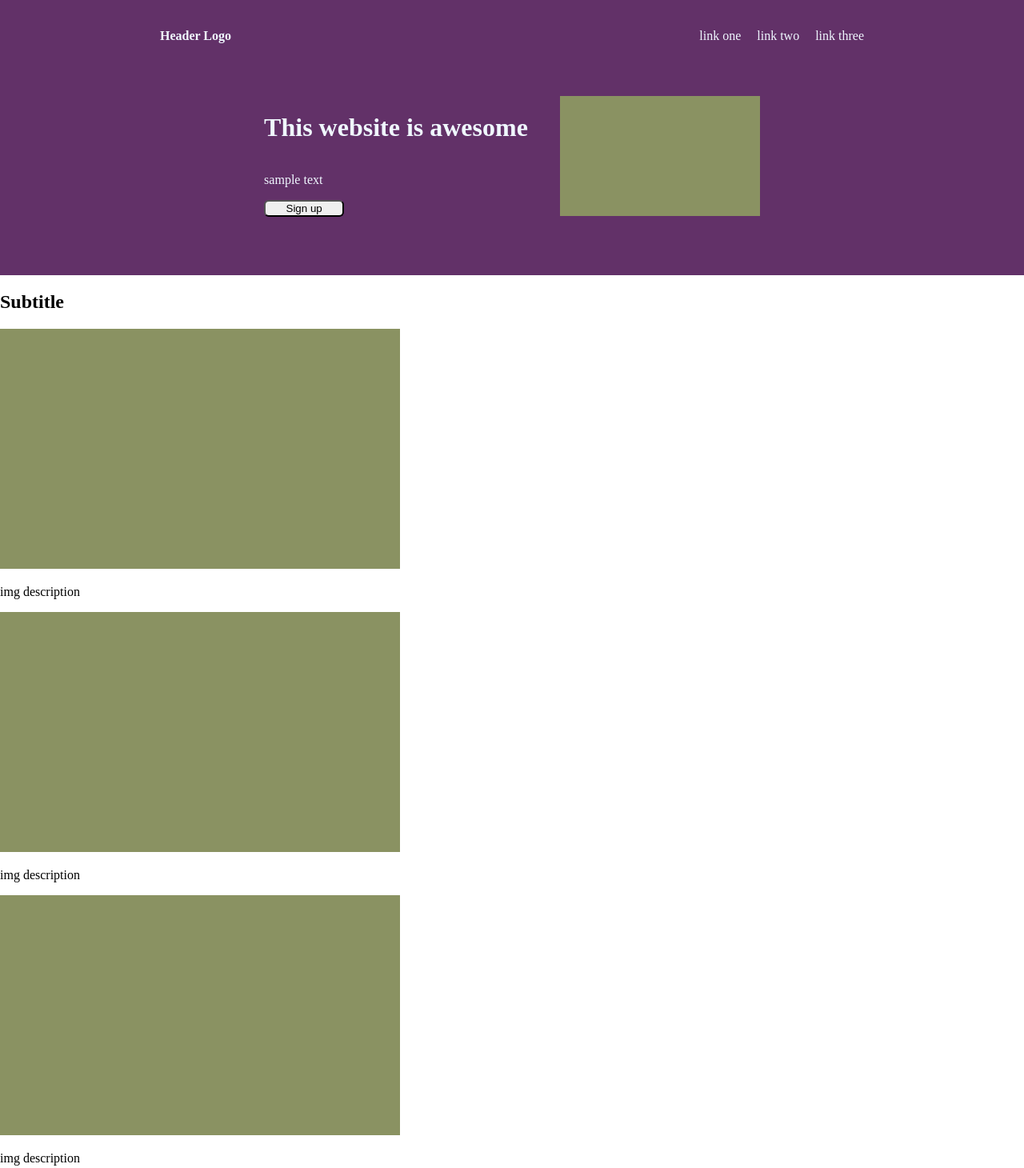
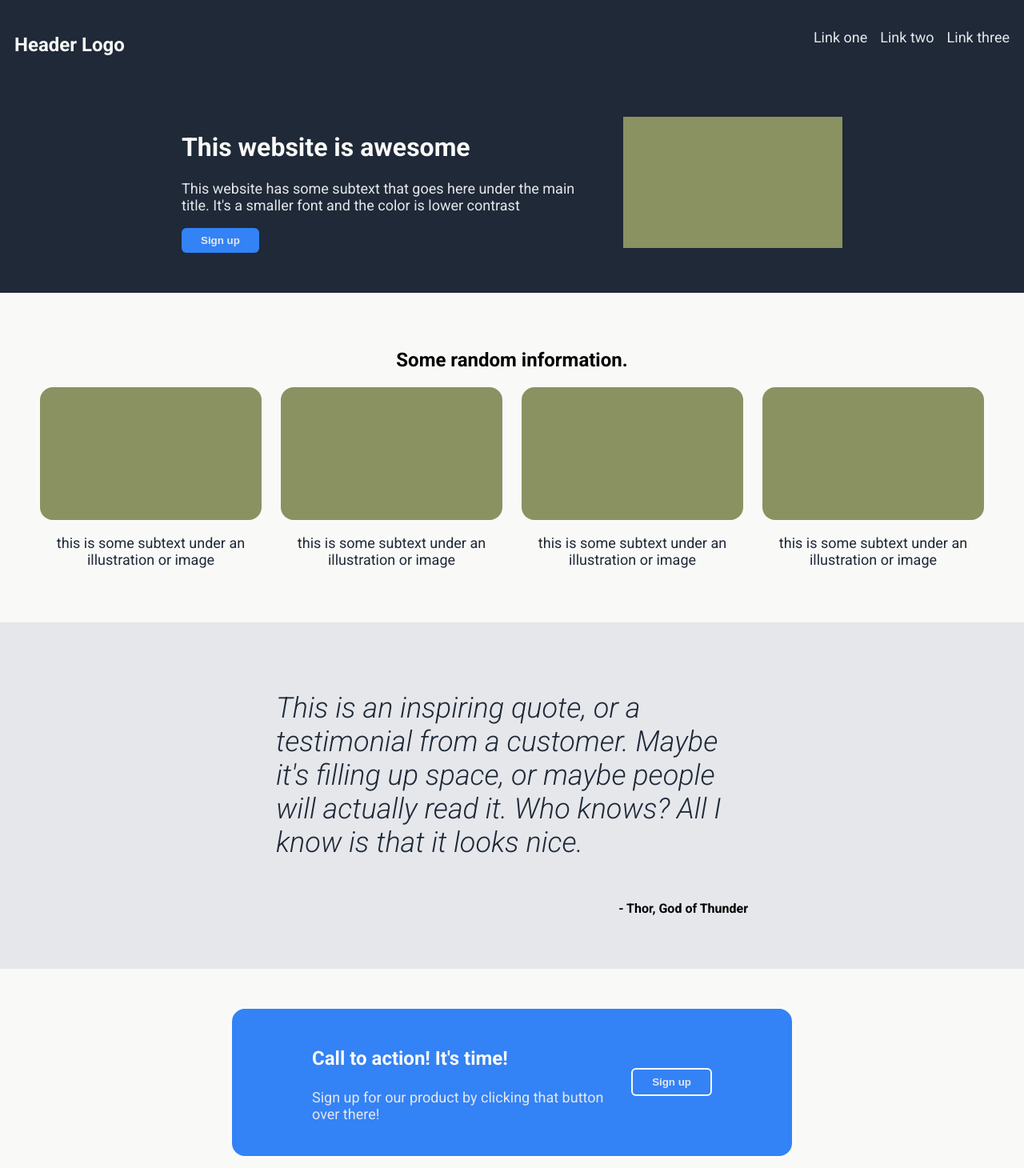
Before and after one commit to hypnic-jerk/odin-landing-page, a plain HTML site: page index.html in a window 1280 px wide. Shown: the top 1460 px of the page at 80% size. Drawn offline with Linux system fonts and the light colour scheme.

Commit message:
complete draft

```diff
--- a/index.html
+++ b/index.html
@@ -3,77 +3,68 @@
 <head>
     <meta charset="UTF-8">
     <meta name="viewport" content="width=device-width, initial-scale=1.0">
-  <link rel="stylesheet" href="style.css">
-  <title>Landing Page</title>
+    <link rel="stylesheet" href="./style.css">
+    <link href="https://fonts.googleapis.com/css2?family=Roboto:ital,wght@0,100..900;1,100..900&display=swap" rel="stylesheet">
+    <title>TOP Landing Page Project</title>
 </head>
 <body>
-  <div class="block-top">
     <div class="header">
-      <p><strong>Header Logo</strong></p>
+      <p class="logo">Header Logo</p>
         <ul>
-        <li>
-          <a>link one</a>
-        </li>
-        <li>
-          <a>link two</a>
-        </li>
-        <li>
-          <a>link three</a>
-        </li>
+          <li><a href="#link-one">Link one</a></li>
+          <li><a href="#link-two">Link two</a></li>
+          <li><a href="#link-three">Link three</a></li>
         </ul>
     </div>
-
+    <div class="dark">
         <div class="intro">
-      <div class="intro-text">
+          <div>
             <h1>This website is awesome</h1>
-        <p>sample text</p>
-        <button>Sign up</button>
+            <p class="subtext">This website has some subtext that goes here under the main title. It's a smaller font and the color is lower contrast</p>
+            <button><a href="#sign-up">Sign up</a></button>
           </div>
-      <div><img src="./sample-img/horizontal.png" width="250px"></div>
-    </div>
-  </div>
-
-  <div class="block-middle">
-    <h2>Subtitle</h2>
-    <div class="gallery">
-      <div class="item">
-        <img src="./sample-img/horizontal.png">
-        <p>img description</p>
-      </div>
-      <div class="item">
-        <img src="./sample-img/horizontal.png">
-        <p>img description</p>
-      </div>
-      <div class="item">
-        <img src="./sample-img/horizontal.png">
-        <p>img description</p>
-      </div>
-      <div class="item">
-        <img src="./sample-img/horizontal.png">
-        <p>img description</p>
-      </div>
-    </div>
-
-    <div class="block-middle">
-      <p id="quote">This is a cool quote.</p>
-      <p id="author">This is the person who wrote it</p>
-    </div>
-
-    <div class="block-middle">
-      <div class="card">
-        <div class="call-text">
-          <p><strong>Call to action heading</strong></p>
-          <p>This is some subtitle</p>
-        </div>
-        <div class="sign-up">
-          <button>Sign up</button>
+          <div><img src="./sample-img/horizontal.png" alt="this is a placeholder image" width="100%">
           </div>
         </div>
     </div>
-
-    <div class="footer">
-      <p>footer text</p>
+    <div class="white">
+      <h2>Some random information.</h2>
+      <div class="gallery">
+        <div class="gallery-item">
+          <img src="./sample-img/horizontal.png" width="100%">
+          <p>this is some subtext under an illustration or image</p>
         </div>
+        <div class="gallery-item">
+          <img src="./sample-img/horizontal.png" width="100%">
+          <p>this is some subtext under an illustration or image</p>
+        </div>
+        <div class="gallery-item">
+          <img src="./sample-img/horizontal.png" width="100%">
+          <p>this is some subtext under an illustration or image</p>
+        </div>
+        <div class="gallery-item">
+          <img src="./sample-img/horizontal.png" width="100%">
+          <p>this is some subtext under an illustration or image</p>
+        </div>
+      </div>
+    </div>
+    <div class="grey">
+      <div class="quote-container">
+        <p class="quote">This is an inspiring quote, or a testimonial from a customer. Maybe it's filling up space, or maybe people will actually read it. Who knows? All I know is that it looks nice.</p>
+        <p class="author">- Thor, God of Thunder</p>
+      </div>
+    </div>
+    <div class="white">
+      <div class="action">
+        <div>
+          <p class="cta">Call to action! It's time!</p>
+          <p class="subtext">Sign up for our product by clicking that button over there!</p>
+        </div>
+        <button id="cta-button"><a href="#sign-up">Sign up</a></button>
+      </div>
+    </div>
+    <div class="dark">
+      <p id="footer">Copyright &copy; The Odin Project 2026</p>
     </div>
 </body>
 </html>
--- a/style.css
+++ b/style.css
@@ -1,54 +1,118 @@
 body {
+  font-family: Roboto, sans-serif;
+  margin: 0;
+}
+.dark, .white, .grey{
   display: flex;
   flex-direction: column;
+  justify-content: center;
+  align-items: center;
+  padding: 50px;
+}
+ul {
+  display: flex;
+  list-style-type: none;
+  justify-content: space-around;
+  gap: 16px;
+}
+a {
+  color: #e5e7eb;
+  text-decoration: none;
+}
+.dark {
+  background-color: #1f2937;
+  color: #f9faf8;
+}
+.header {
+  display: flex;
+  justify-content: center;
   align-content: space-around;
+  background-color: #1F2937;
+  color: #f9faf8;
+  font-size: 18px;
+  padding: 1em 1em 0px;
+}
+.logo{
+  font-size: 24px;
+  font-weight: bold;
+  margin-right: auto;
+}
+.intro {
+  display: flex;
+  justify-content: space-around;
+  align-items: center;
+  gap: 48px;
+  max-width: 70%;
+}
+button{
+  padding: 8px 24px;
+  font-weight: bold;
+  background-color: #3382f6;
+  color: #f9faf8;
+  border: 0px;
+  border-radius: 6px;
+}
+.subtext{
+  font-size: 18px;
+  color: #e5e7eb;
+}
+.white{
+  background-color: #f9faf8;
+}
+.gallery {
+  display: flex;
+  gap: 24px;
+}
+.gallery-item {
+  display: flex;
+  flex-direction: column;
+  align-items: center;
+  font-size: 18px;
+  text-align: center;
+  color: #1F2937;
+}
+.gallery-item > img {
+  border-radius: 16px;
+}
+.grey{
+  background-color: #e5e7eb;
+}
+.quote-container{
+  display: flex;
+  flex-direction: column;
+  max-width: 50%;
+}
+.quote{
+  font-size: 36px;
+  color: #1F2937;
+  font-weight: 300;
+  font-style: italic;
+}
+.author{
+  align-self: flex-end;
+  font-weight: bold;
+}
+.action {
+  display: flex;
+  background-color: #3382f6;
+  color: #f9faf8;
+  justify-content: space-around;
+  align-content: center;
+  width: 500px;
+  padding: 24px 100px;
+  border-radius: 16px;
+}
+.cta{
+  font-size: 24px;
+  font-weight: bold;
+}
+#cta-button{
+  align-self: center;
+  padding: 8px 24px;
+  border: 2px solid #f9faf8;
+  min-width: fit-content;
+  max-height: fit-content;
+}
+#footer {
   margin: 0px;
 }
-
-ul {
-  list-style-type: none;
-  margin: 0px;
-  padding: 0px;
-  display: flex;
-  gap: 20px;
-}
-
-button {
-  width: 100px;
-  border-radius: 6px;
-}
-
-.block-top {
-  background-color: #623168;
-  color: aliceblue;
-  margin: 0px;
-  padding: 20px 200px;
-  display: flex;
-  flex-direction: column;
-}
-
-.header, .intro {
-  color: aliceblue;
-  display: flex;
-  align-items: center;
-}
-
-.header{
-  justify-content: space-between;
-}
-
-.intro {
-  display: flex;
-  align-items:flex-start;
-  justify-content: center;
-  gap: 40px;
-  padding: 50px 0px;
-}
-
-.intro-text {
-  flex-grow: 0;
-  display: flex;
-  flex-direction: column;
-  margin: 0px;
-  padding: 0px;
-}
```
Lines whose indentation alone changed are shown as unchanged.
